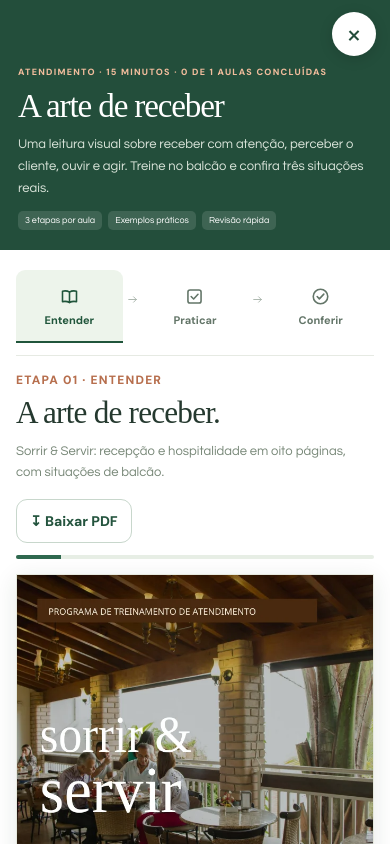
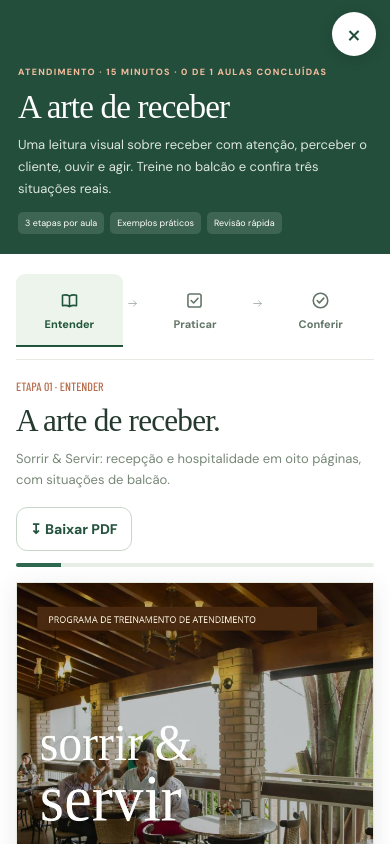
Before and after one commit to deliciasdavovo/escoladeliciasdavovo, a plain HTML site: page index.html in a window 390 px wide. Both pictures are taken after a click on the button "Abrir próximo treinamento". Shown: the top 844 px of the page. Drawn offline with nearby package versions, Linux system fonts and the light colour scheme.

Commit message:
Define Times New Roman MT Condensed, Balgin e DM Sans na hierarquia dos treinamentos

```diff
--- a/index.html
+++ b/index.html
@@ -7,7 +7,7 @@
 <title>Escola da Casa | Delícias da Vovó</title>
 <link rel="preconnect" href="https://fonts.googleapis.com">
 <link rel="preconnect" href="https://fonts.gstatic.com" crossorigin>
-<link href="https://fonts.googleapis.com/css2?family=DM+Sans:wght@400;500;600;700;800&family=Manrope:wght@400;500;600;700;800&family=Inter:wght@400;500;600;700;800&family=Lora:wght@400;500;600;700&display=swap" rel="stylesheet">
+<link href="https://fonts.googleapis.com/css2?family=Barlow+Condensed:wght@400;500;600&family=DM+Sans:wght@400;500;600;700;800&family=Manrope:wght@400;500;600;700;800&family=Inter:wght@400;500;600;700;800&family=Lora:wght@400;500;600;700&display=swap" rel="stylesheet">
 <style>
 :root {--ink:#25362e;--forest:#275344;--forest2:#416e56;--orange:#c46c46;--sage:#d9e4d5;--cream:#fcfbf8;--line:#e9e9e2;--muted:#748176;--light:#f4f3ec;--shadow:0 20px 70px rgba(31,56,43,.12)}
 * {box-sizing:border-box}
@@ -487,40 +487,50 @@ button, a, input, select {touch-action: manipulation;}
 }
 
 
-/* PADRÃO TIPOGRÁFICO SORRIR & SERVIR (v1)
-   Única serifada: Times NR MT Pro Condensed. Garet para leitura.
-   As fontes licenciadas não estão distribuídas neste site;
-   os substitutos garantem legibilidade até a instalação autorizada. */
+/* PADRÃO TIPOGRÁFICO SORRIR & SERVIR (v2) — 16/11/2026
+   TÍTULO: Times New Roman MT Condensed
+   SUBTÍTULO: Balgin
+   CORPO E INTERFACE: DM Sans
+   Arquivos licenciados das duas primeiras fontes ainda não estão hospedados.
+   Fontes de reserva são usadas no navegador até instalação autorizada. */
 :root{
-  --ss-serif:"Times NR MT Pro Condensed","Times NR MT Pro Cond","Times New Roman",Times,serif;
-  --ss-text:"Garet","Century Gothic","Avenir Next","DM Sans",Arial,sans-serif;
+  --ss-serif:"Times New Roman MT Condensed","Times NR MT Pro Condensed","Times New Roman",Times,serif;
+  --ss-subtitle:"Balgin","Balgin Condensed","Barlow Condensed","Arial Narrow",sans-serif;
+  --ss-text:"DM Sans",Arial,sans-serif;
   --ss-interface:"DM Sans",Arial,sans-serif;
 }
-.modal-head h2, #modalTitle{
-  font-family:var(--ss-serif);font-weight:400;
-  letter-spacing:-.035em;line-height:1.08;
-  font-size:clamp(33px,4.7vw,47px);
-}
-.modal-head p,.modal-head-stats,
-.modal-body .learning-stage,
-.modal-body .pdf-intro p{
-  font-family:var(--ss-text);
-}
-.modal-body .learning-stage h3,
-.modal-body .pdf-intro h3,
+.modal-head h2,#modalTitle,
+.modal-body .learning-stage h3,.modal-body .pdf-intro h3,
 .modal-body .training-done h3{
   font-family:var(--ss-serif);font-weight:400;
-  font-size:clamp(32px,4.5vw,42px);line-height:1.12;
-  letter-spacing:-.025em;
+  line-height:1.12;letter-spacing:-.025em;
 }
-.modal-body .learning-stage p,
-.modal-body .pdf-intro p,
-.modal-body .task-check span,
-.modal-body .quiz-option span,
-.modal-body .practice-callout,
-.modal-body .visual-copy span{
-  font-family:var(--ss-text);font-size:clamp(16px,1.6vw,18px);
-  line-height:1.58;letter-spacing:0;
+.modal-head h2,#modalTitle{font-size:clamp(35px,4.7vw,48px)}
+.modal-body .learning-stage h3,.modal-body .pdf-intro h3,
+.modal-body .training-done h3{font-size:clamp(33px,4.5vw,44px)}
+.modal-head p,.modal-head-stats,.modal-body .learning-stage,
+.modal-body .pdf-intro p{font-family:var(--ss-text)}
+/* Subtítulos e frases de apoio: apenas Balgin e seus substitutos. */
+.modal-body .learning-stage h4,
+.modal-body .visual-copy strong,
+.modal-body .practice-callout strong,
+.modal-body .pdf-completion h4,
+.modal-body .pdf-intro .lesson-kicker{
+  font-family:var(--ss-subtitle);
+  font-weight:500;line-height:1.25;letter-spacing:0;
+}
+.modal-body .learning-stage h4,
+.modal-body .pdf-completion h4{font-size:clamp(21px,2.5vw,26px)}
+.modal-body .visual-copy strong,
+.modal-body .practice-callout strong{font-size:clamp(18px,2vw,22px)}
+/* Corpo de leitura: DM Sans e entrelinha generosa. */
+.modal-body .learning-stage p,.modal-body .pdf-intro p,
+.modal-body .task-check span,.modal-body .quiz-option span,
+.modal-body .practice-callout,.modal-body .visual-copy span,
+.modal-body .lesson-points li{
+  font-family:var(--ss-text);
+  font-size:clamp(16px,1.6vw,18px);
+  line-height:1.6;letter-spacing:0;
 }
 .modal-body .pdf-intro h3{margin:8px 0 10px}
 .modal-body .lesson-kicker,.modal-body .stage-badge,
@@ -531,20 +541,25 @@ button, a, input, select {touch-action: manipulation;}
 .modal-head .modal-label{
   font-family:var(--ss-interface);
 }
-.modal-body .lesson-kicker,
-.modal-body .stage-badge{font-size:12px;letter-spacing:.10em}
-.modal-body .pdf-help,.modal-body .helper-note{font-size:13px!important;line-height:1.55}
-.modal-body .pdf-page-button,
-.modal-body .action,.modal-body .pdf-download{
-  font-size:14px;line-height:1.3;
+.modal-body .lesson-kicker,.modal-body .stage-badge{
+  font-size:12px;letter-spacing:.10em;
 }
+.modal-body .pdf-help,.modal-body .helper-note{
+  font-family:var(--ss-text);font-size:13px!important;line-height:1.55
+}
+.modal-body .pdf-page-button,.modal-body .action,
+.modal-body .pdf-download{font-size:14px;line-height:1.3}
 .modal-body .pdf-page-button{min-height:46px}
 .modal-body.pdf-course .lesson-content{width:100%;max-width:690px}
 @media(max-width:600px){
   .modal-head h2,#modalTitle{font-size:clamp(32px,8.5vw,39px)}
-  .modal-body .learning-stage h3,.modal-body .pdf-intro h3{font-size:clamp(30px,8vw,38px)}
+  .modal-body .learning-stage h3,
+  .modal-body .pdf-intro h3{font-size:clamp(30px,8vw,38px)}
+  .modal-body .learning-stage h4,
+  .modal-body .pdf-completion h4{font-size:23px}
   .modal-body .learning-stage p,.modal-body .pdf-intro p,
-  .modal-body .task-check span,.modal-body .quiz-option span{font-size:16px;line-height:1.6}
+  .modal-body .task-check span,.modal-body .quiz-option span,
+  .modal-body .lesson-points li{font-size:16px;line-height:1.6}
   .modal-body.pdf-course .lesson-content{padding:18px 16px 28px}
   .modal-body .pdf-intro{flex-wrap:wrap}
   .modal-body .pdf-download{min-height:44px}
```
